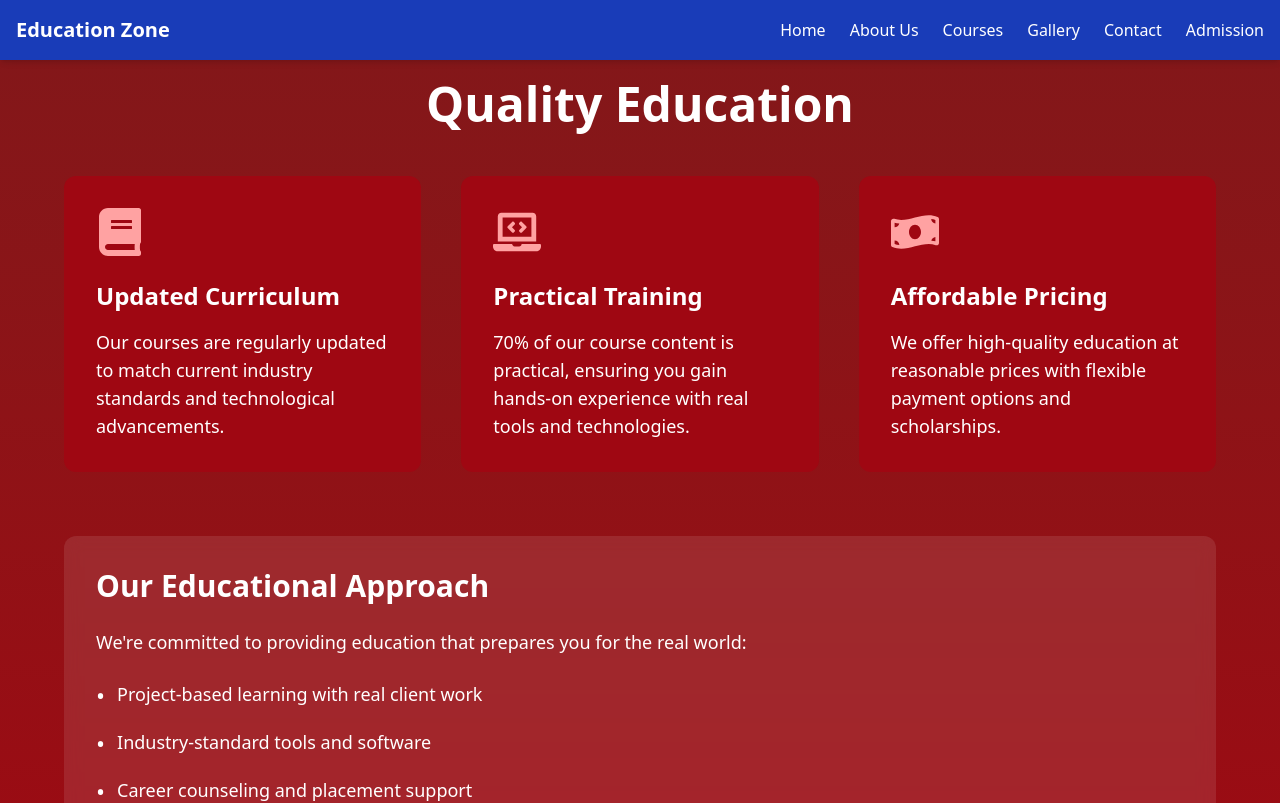
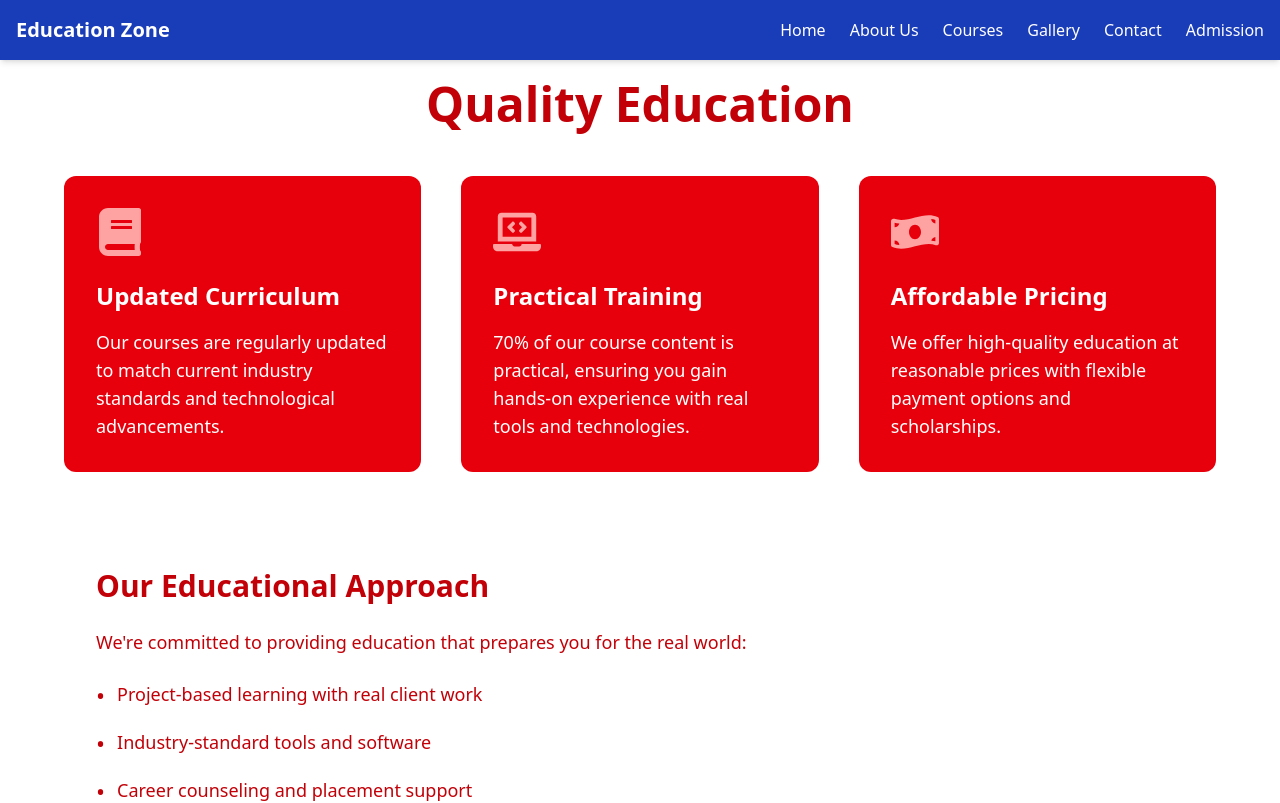
Before and after one commit to Ken-kenaki/EducationZoneComputerInstitute, a Next.js app: page /quality-education in a window 1280 px wide. Shown: the top 803 px of the page. Built offline with nearby package versions, Linux system fonts and the light colour scheme.

Commit message:
navbar-fixed

```diff
--- a/Components/Navbar.tsx
+++ b/Components/Navbar.tsx
@@ -133,7 +133,7 @@ export default function Navbar() {
       {/* Mobile menu */}
       <div
         ref={mobileMenuRef}
-        className={`max-[750px]:fixed fixed top-0 right-0 h-full w-64 bg-blue-900 transform transition-transform duration-300 ease-in-out z-50 p-6 ${
+        className={`max-[750px]:fixed bg fixed top-0 right-0 h-[100vh] w-64 bg-blue-900 transform transition-transform duration-300 ease-in-out z-50 p-6 ${
           isOpen ? "translate-x-0" : "translate-x-full"
         }`}
       >
--- a/app/expert-instruction/page.tsx
+++ b/app/expert-instruction/page.tsx
@@ -2,9 +2,9 @@ import { FaChalkboardTeacher, FaUserTie, FaUsers } from "react-icons/fa";
 
 export default function ExpertInstruction() {
   return (
-    <div className="py-20 px-4 sm:px-6 lg:px-8 bg-gradient-to-b from-blue-900 to-blue-800 text-white min-h-screen">
+    <div className="py-20 px-4 sm:px-6 lg:px-8 text-white min-h-screen">
       <div className="max-w-6xl mx-auto">
-        <h1 className="text-4xl md:text-5xl font-bold mb-12 text-center">
+        <h1 className="text-4xl md:text-5xl font-bold text-blue-800 mb-12 text-center">
           Expert Instruction
         </h1>
 
@@ -37,7 +37,7 @@ export default function ExpertInstruction() {
           </div>
         </div>
 
-        <div className="bg-white/10 p-8 rounded-xl backdrop-blur-sm">
+        <div className="bg-white/10 p-8 text-blue-900 rounded-xl backdrop-blur-sm">
           <h2 className="text-3xl font-bold mb-6">Our Teaching Methodology</h2>
           <p className="text-lg mb-6">
             We combine theoretical knowledge with practical applications
--- a/app/quality-education/page.tsx
+++ b/app/quality-education/page.tsx
@@ -2,14 +2,14 @@ import { FaBook, FaLaptopCode, FaMoneyBillWave } from "react-icons/fa";
 
 export default function QualityEducation() {
   return (
-    <div className="py-20 px-4 sm:px-6 lg:px-8 bg-gradient-to-b from-red-900 to-red-800 text-white min-h-screen">
+    <div className="py-20 px-4 sm:px-6 lg:px-8 text-white min-h-screen">
       <div className="max-w-6xl mx-auto">
-        <h1 className="text-4xl md:text-5xl font-bold mb-12 text-center">
+        <h1 className="text-4xl md:text-5xl text-red-700 font-bold mb-12 text-center">
           Quality Education
         </h1>
 
         <div className="grid md:grid-cols-3 gap-10 mb-16">
-          <div className="bg-red-800 p-8 rounded-xl">
+          <div className="bg-red-600 p-8 rounded-xl">
             <FaBook className="text-5xl mb-6 text-red-300" />
             <h2 className="text-2xl font-bold mb-4">Updated Curriculum</h2>
             <p className="text-lg">
@@ -18,7 +18,7 @@ export default function QualityEducation() {
             </p>
           </div>
 
-          <div className="bg-red-800 p-8 rounded-xl">
+          <div className="bg-red-600 p-8 rounded-xl">
             <FaLaptopCode className="text-5xl mb-6 text-red-300" />
             <h2 className="text-2xl font-bold mb-4">Practical Training</h2>
             <p className="text-lg">
@@ -27,7 +27,7 @@ export default function QualityEducation() {
             </p>
           </div>
 
-          <div className="bg-red-800 p-8 rounded-xl">
+          <div className="bg-red-600 p-8 rounded-xl">
             <FaMoneyBillWave className="text-5xl mb-6 text-red-300" />
             <h2 className="text-2xl font-bold mb-4">Affordable Pricing</h2>
             <p className="text-lg">
@@ -37,7 +37,7 @@ export default function QualityEducation() {
           </div>
         </div>
 
-        <div className="bg-white/10 p-8 rounded-xl backdrop-blur-sm">
+        <div className="bg-white/10 text-red-700 p-8 rounded-xl backdrop-blur-sm">
           <h2 className="text-3xl font-bold mb-6">Our Educational Approach</h2>
           <p className="text-lg mb-6">
             We're committed to providing education that prepares you for the
```
